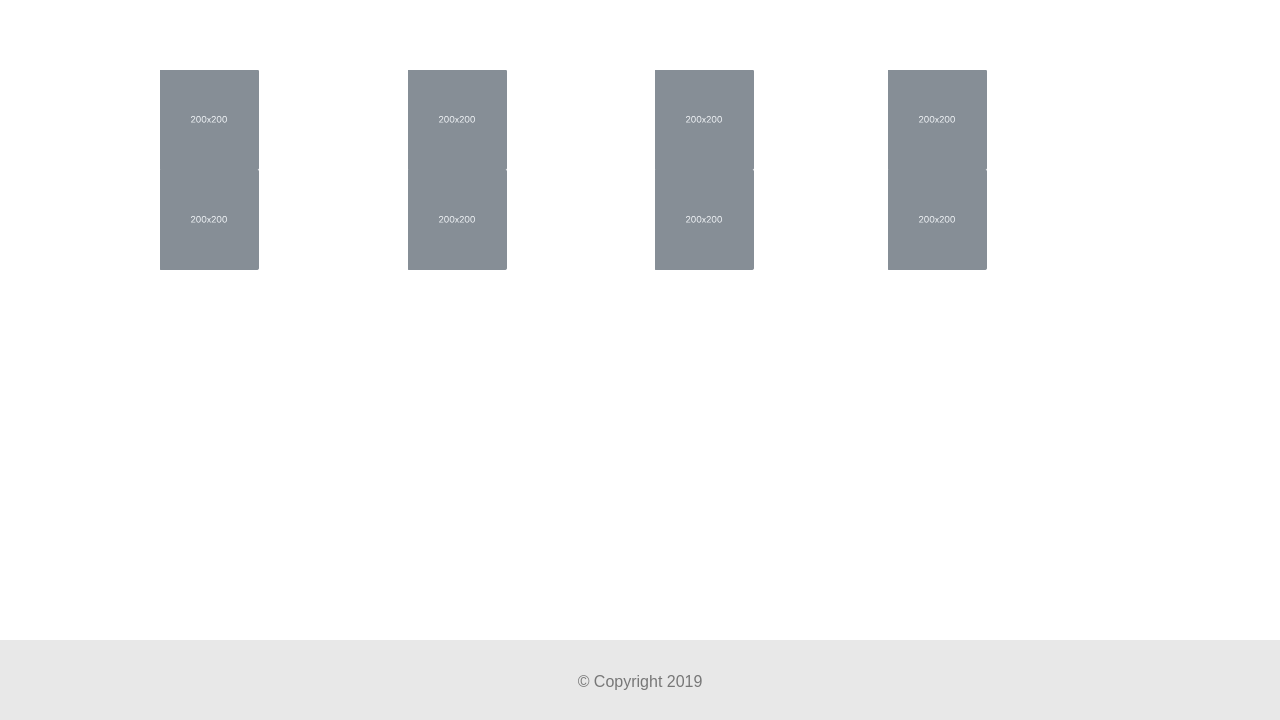
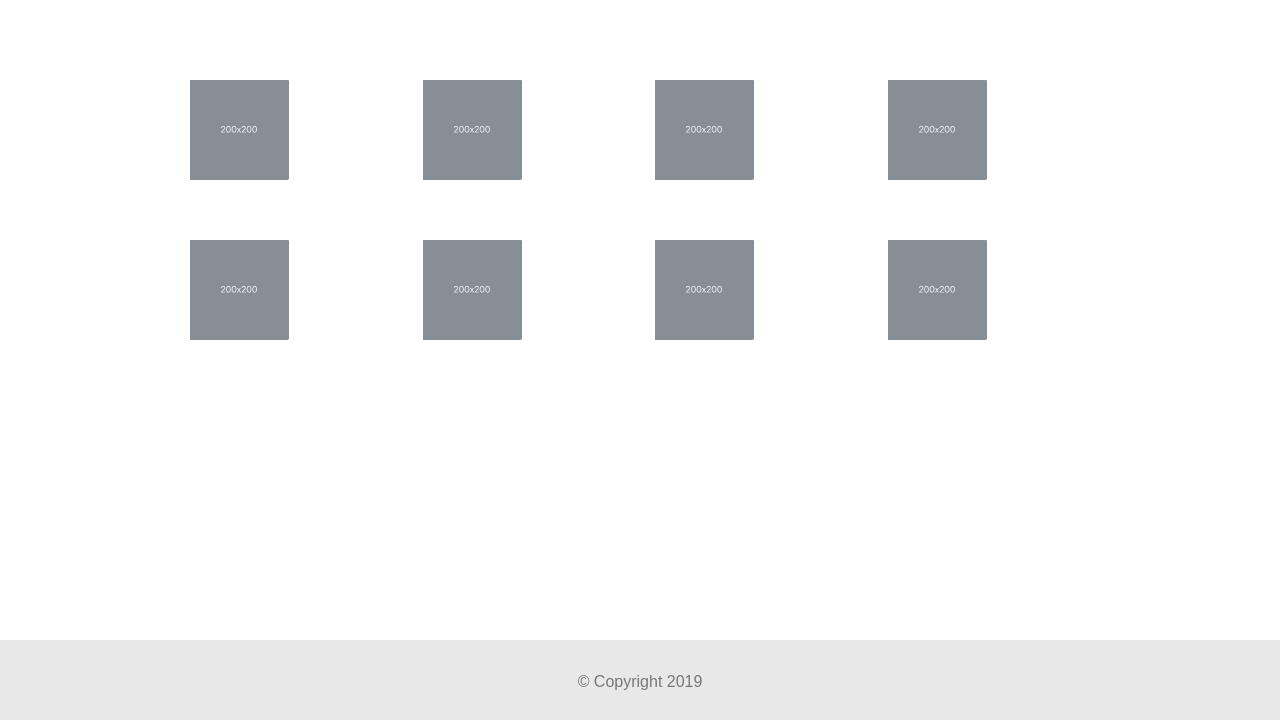
Before and after one commit to brittanymorrisdesign/Homework-2, a plain HTML site: page portfolio.html in a window 1280 px wide. Shown: the part 80-800 px from the top of the page. Drawn offline with nearby package versions, Linux system fonts and the light colour scheme.

Commit message:
Fixed portfolio page

```diff
--- a/assets/css/contact.css
+++ b/assets/css/contact.css
@@ -18,7 +18,7 @@
   color: white;
 }
 .container-fluid {
-  padding-left: 70px;
-  padding-right: 70px;
-  padding-top: 150px;
+  width: 960px;
+  padding: 0px 0px;
+ padding-top; 300px;
 }
--- a/assets/css/portfolio.css
+++ b/assets/css/portfolio.css
@@ -3,15 +3,24 @@
   box-sizing: border-box;
 }
 
-.col-sm-3 {
-
-  align-content: center;
+.container {
+  width: 960px;
+  padding: 0px 0px;
+  margin: 0 auto;
 }
 
-.row {
-padding: 0px 0px 30px;
+.container-fluid-3 {
+  width: 960px;
+  padding: 28px 0px 200px;
+  margin: 0 auto;
+  height: 130px;
+  padding-top: 130px;
 }
 
-.row-2 {
-  padding: 0px 0px 30px;
-  }
+container-fluid-4 {
+  width: 960px;
+  padding: 28px 0px 200px;
+  margin: 0 auto;
+  height: 130px;
+  padding-top: 130px;
+}
--- a/portfolio.html
+++ b/portfolio.html
@@ -38,13 +38,7 @@
       </div>
   </div>
 
-  <div class="container-fluid">
-    <div class="row">
-
-
-
-
-      <div class="container-fluid-2">
+  <div class="container-fluid-3">
     <div class="row">
 
       <div class="col-sm-3">
@@ -52,37 +46,55 @@
           <img src="./assets/images/image.jpg" alt="Hang Man" width="100" height="100">
         </a>
       </div>
+
       <div class="col-sm-3">
         <a target="_blank" href="./assets/imagesimage.jpg">
           <img src="./assets/images/image.jpg" alt="Hang Man" width="100" height="100">
         </a>
       </div>
+
       <div class="col-sm-3">
         <a target="_blank" href="./assets/imagesimage.jpg">
           <img src="./assets/images/image.jpg" alt="Hang Man" width="100" height="100">
         </a>
       </div>
+
+      <div class="col-sm-3">
         <a target="_blank" href="./assets/imagesimage.jpg">
           <img src="./assets/images/image.jpg" alt="Hang Man" width="100" height="100">
+        </a>
+
+
+    </div>
+  </div>
+
+  <div class="container-fluid-4">
+    <div class="row">
+
       <div class="col-sm-3">
         <a target="_blank" href="./assets/imagesimage.jpg">
           <img src="./assets/images/image.jpg" alt="Hang Man" width="100" height="100">
         </a>
       </div>
+
       <div class="col-sm-3">
         <a target="_blank" href="./assets/imagesimage.jpg">
           <img src="./assets/images/image.jpg" alt="Hang Man" width="100" height="100">
         </a>
       </div>
+
       <div class="col-sm-3">
         <a target="_blank" href="./assets/imagesimage.jpg">
           <img src="./assets/images/image.jpg" alt="Hang Man" width="100" height="100">
         </a>
       </div>
+
+      <div class="col-sm-3">
         <a target="_blank" href="./assets/imagesimage.jpg">
           <img src="./assets/images/image.jpg" alt="Hang Man" width="100" height="100">
         </a>
       </div>
+
     </div>
   </div>
 
```
Lines whose indentation alone changed are shown as unchanged.
